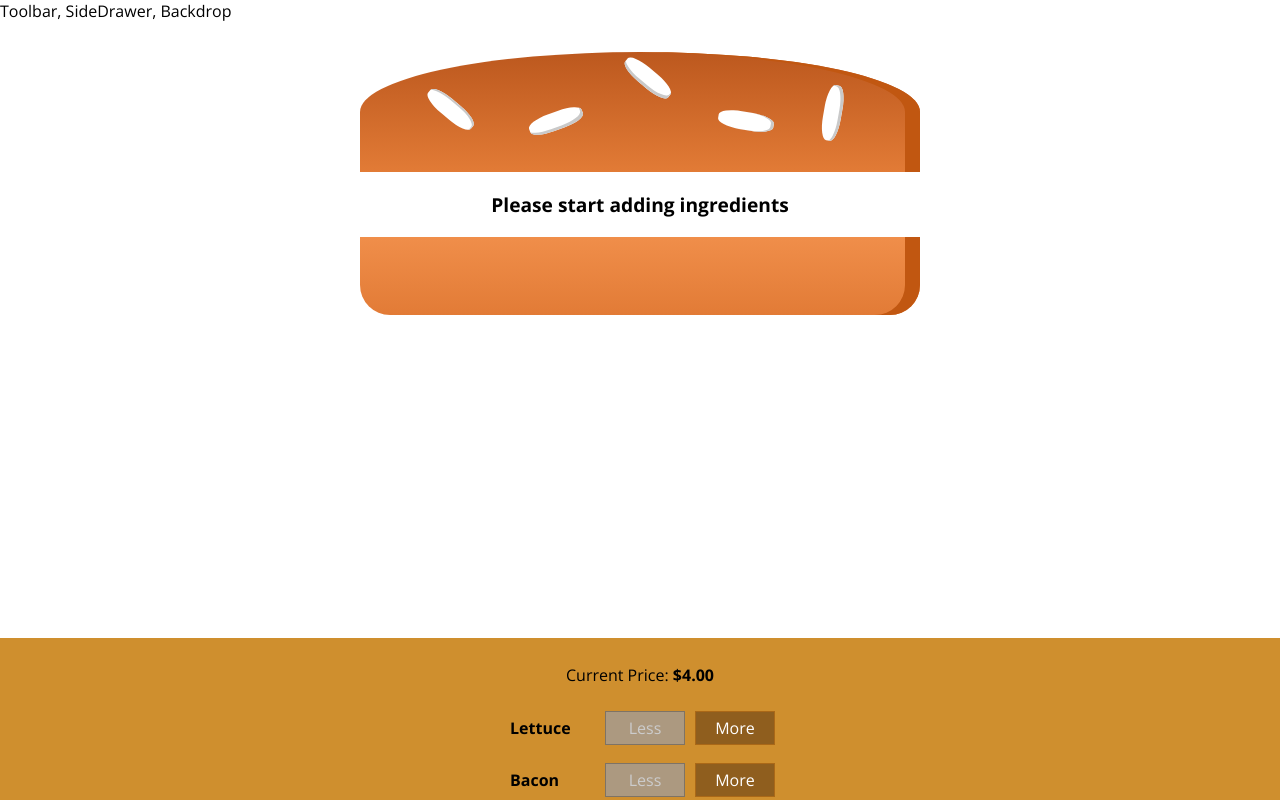
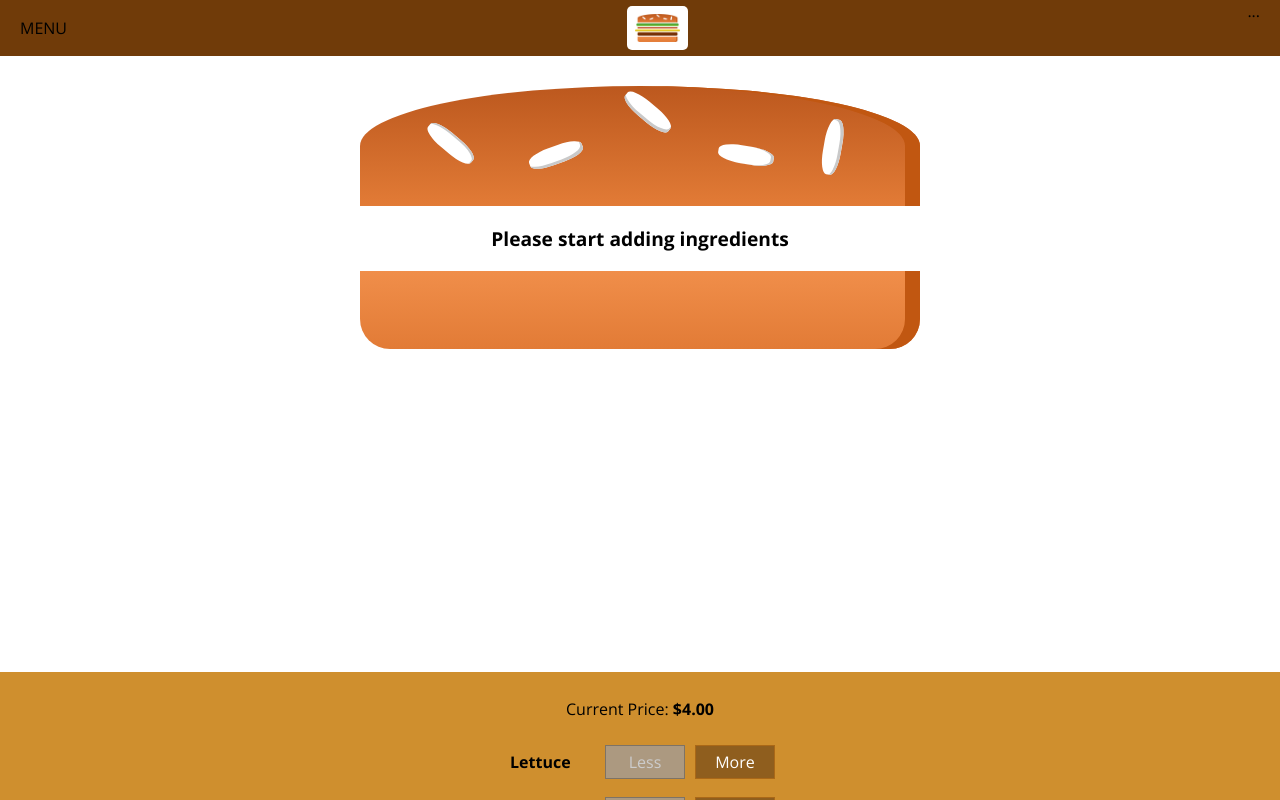
Before and after one commit to RyanWRowland/Burger-Builder, a React (Create React App) app: page / in a window 1280 px wide. Shown: the top 800 px of the page. Built offline with nearby package versions, Linux system fonts and the light colour scheme.

Commit message:
added toolbar and implemented logo in toolbar

```diff
--- a/src/components/Layout/Layout.js
+++ b/src/components/Layout/Layout.js
@@ -3,10 +3,11 @@
 
 import Aux from '../../hoc/Aux';
 import styles from './Layout.module.css';
+import Toolbar from '../Navigation/Toolbar/Toolbar';
 
 const Layout = ({ children }) => (
   <Aux>
-    <div>Toolbar, SideDrawer, Backdrop</div>
+    <Toolbar />
     <main className={styles.Content}>{children}</main>
   </Aux>
 );
--- a/src/components/Layout/Layout.module.css
+++ b/src/components/Layout/Layout.module.css
@@ -1,3 +1,3 @@
 .Content {
-  margin-top: 16px;
+  margin-top: 72px;
 }
--- /dev/null
+++ b/src/components/Logo/Logo.js
@@ -0,0 +1,15 @@
+import React from 'react';
+// import PropTypes from 'prop-types';
+import styles from './Logo.module.css';
+
+import burgerLogo from '../../assets/images/burger-logo.png';
+
+const Logo = () => (
+  <div className={styles.Logo}>
+    <img src={burgerLogo} alt="Burger Builder" />
+  </div>
+);
+
+// Logo.propTypes = {};
+
+export default Logo;
--- /dev/null
+++ b/src/components/Logo/Logo.module.css
@@ -0,0 +1,11 @@
+.Logo {
+  background-color: white;
+  padding: 8px;
+  height: 80%;
+  box-sizing: border-box;
+  border-radius: 5px;
+}
+
+.Logo img {
+  height: 100%;
+}
--- /dev/null
+++ b/src/components/Navigation/Toolbar/Toolbar.js
@@ -0,0 +1,16 @@
+import React from 'react';
+import PropTypes from 'prop-types';
+import styles from './Toolbar.module.css';
+import Logo from '../../Logo/Logo';
+
+const Toolbar = () => (
+  <header className={styles.Toolbar}>
+    <div>MENU</div>
+    <Logo />
+    <nav>...</nav>
+  </header>
+);
+
+Toolbar.propTypes = {};
+
+export default Toolbar;
--- /dev/null
+++ b/src/components/Navigation/Toolbar/Toolbar.module.css
@@ -0,0 +1,18 @@
+.Toolbar {
+  height: 56px;
+  width: 100%;
+  position: fixed;
+  top: 0;
+  left: 0;
+  background-color: #703b09;
+  display: flex;
+  justify-content: space-between;
+  align-items: center;
+  padding: 0 20px;
+  box-sizing: border-box;
+  z-index: 90;
+}
+
+.Toolbar nav {
+  height: 100%;
+}
```
Also changed, not shown: src/assets/images/burger-logo.png (added).
